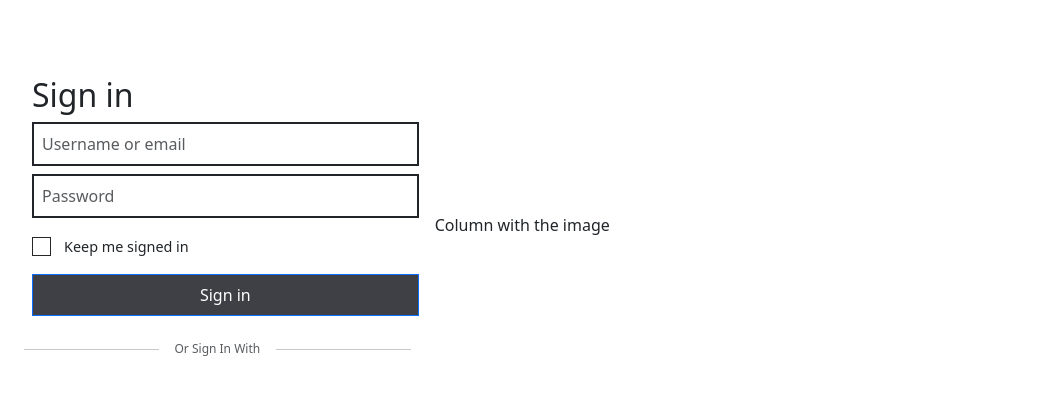
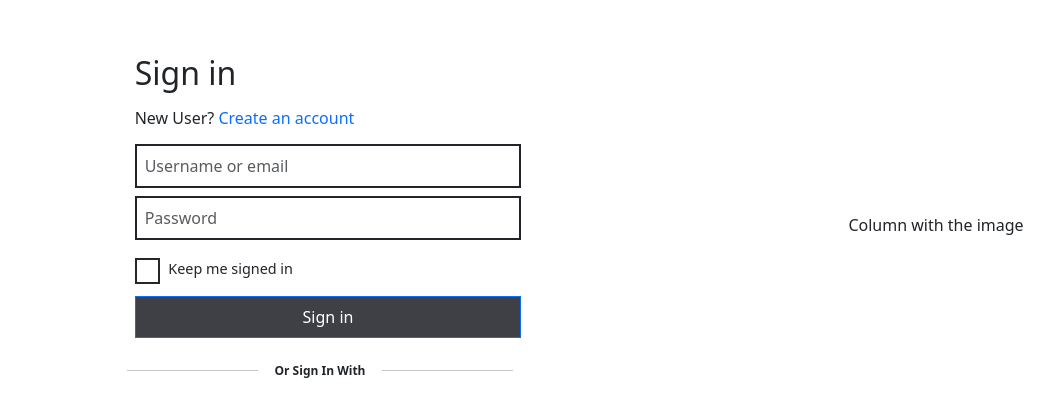
Before and after one commit to mishrhm/TW_Machine_Test, a React (Vite) app: page /login in a window 1280 px wide. Shown: the part 175-592 px from the top of the page, without its empty margins (0-1054 px from the left). Built offline with nearby package versions, Linux system fonts and the light colour scheme.

Commit message:
Added most of the ui to match the file

```diff
--- a/src/index.css
+++ b/src/index.css
@@ -1,9 +1,9 @@
 .custom-checkbox .form-check-input {
   border-radius: 0px !important;
-  border-width: 1.5px !important;
+  border-width: 2.5px !important;
   border-color: #27272a !important;
-  width: 1.2rem;
-  height: 1.2rem;
+  width: 1.6rem;
+  height: 1.6rem;
   margin-top: 0.15rem;
 }
 .custom-checkbox .form-check-input:checked {
--- a/src/pages/LoginPage.tsx
+++ b/src/pages/LoginPage.tsx
@@ -20,6 +20,7 @@ const LoginPage = () => {
                     <Col xs={12} md={5} lg={4} className="mx-auto">
 
                         <h3 className="m-2 fs-2">Sign in</h3>
+                        <h5 className="m-2 py-2 fs-6">New User? <span className="fs-6 text-primary">Create an account</span></h5>
                         <Form onSubmit={handleSignIn}>
                             <Form.Group >
                                 <Form.Control
@@ -51,13 +52,13 @@ const LoginPage = () => {
                         </Form>
                         <div className="d-flex align-items-center my-4">
                             <hr className="flex-grow-1 border-gray-300 my-0" />
-                            <span className="mx-3 text-muted small fw-medium text-nowrap" style={{ fontSize: '0.75rem' }}>
+                            <span className="mx-3 small fw-bold text-nowrap" style={{ fontSize: '0.75rem' }}>
                                 Or Sign In With
                             </span>
                             <hr className="flex-grow-1 border-gray-300 my-0" />
                         </div>
                     </Col>
-                    <Col>
+                    <Col xs={12} md={6} lg={6} className="d-none d-md-flex justify-content-center align-items-center position-relative">
                         Column with the image
                     </Col>
                 </Row>
```
